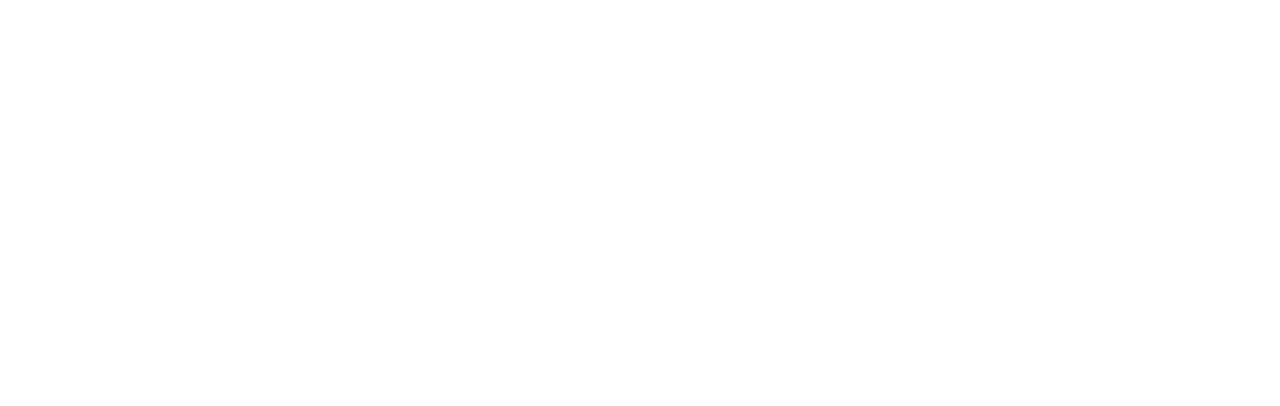
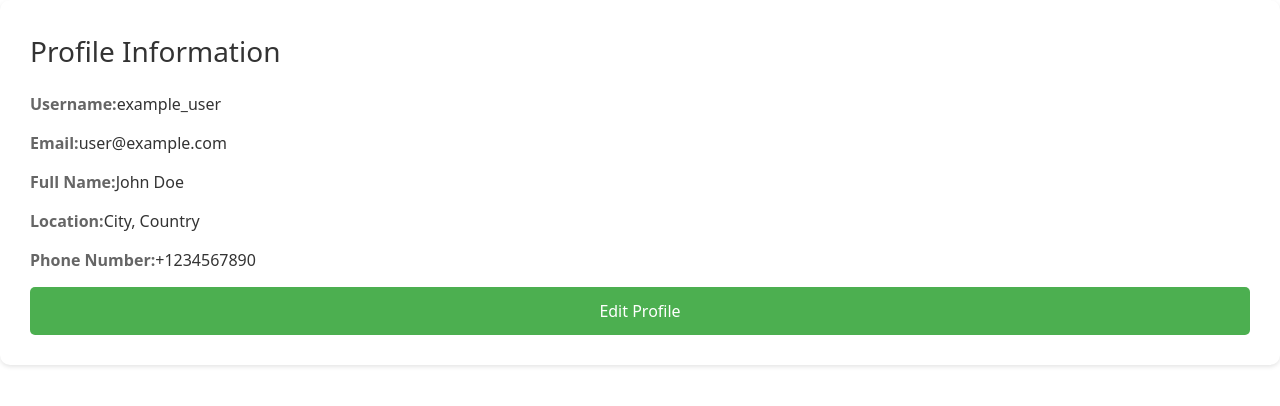
Before and after one commit to shameemGit19/biddingProjectFrontend, a React (Vite) app: page /profile in a window 1280 px wide. Shown: the top 406 px of the page. Built offline with nearby package versions, Linux system fonts and the light colour scheme.

Commit message:
Added Product

```diff
--- a/package.json
+++ b/package.json
@@ -10,6 +10,7 @@
     "preview": "vite preview"
   },
   "dependencies": {
+    "@heroicons/react": "^2.1.1",
     "axios": "^1.6.7",
     "bcrypt": "^5.1.1",
     "git": "^0.1.5",
--- /dev/null
+++ b/src/pages/Chat.jsx
@@ -0,0 +1,51 @@
+import React, { useState } from 'react';
+
+const ChatPage = () => {
+  const [messages, setMessages] = useState([]);
+  const [newMessage, setNewMessage] = useState('');
+
+  const handleSendMessage = () => {
+    if (newMessage.trim() !== '') {
+      setMessages([...messages, { text: newMessage, sender: 'user' }]);
+      setNewMessage('');
+    }
+  };
+
+  return (
+    <div className="absolute bg-black opacity-80 inset-0 z-0">
+      <div className="flex-1 overflow-y-auto p-4">
+        {messages.map((message, index) => (
+          <div
+            key={index}
+            className={`mb-2 ${message.sender === 'user' ? 'text-right' : 'text-left'}`}
+          >
+            <span
+              className={`inline-block p-2 rounded-md ${
+                message.sender === 'user' ? 'bg-blue-500 text-white' : 'bg-gray-300'
+              }`}
+            >
+              {message.text}
+            </span>
+          </div>
+        ))}
+      </div>
+      <div className="p-4 flex items-center">
+        <input
+          type="text"
+          className="flex-1 border rounded-l py-2 px-3 focus:outline-none"
+          placeholder="Type your message..."
+          value={newMessage}
+          onChange={(e) => setNewMessage(e.target.value)}
+        />
+        <button
+          className="bg-blue-500 text-white rounded-r py-2 px-4 ml-2 hover:bg-blue-700 focus:outline-none"
+          onClick={handleSendMessage}
+        >
+          Send
+        </button>
+      </div>
+    </div>
+  );
+};
+
+export default ChatPage;
--- a/src/pages/Home.jsx
+++ b/src/pages/Home.jsx
@@ -11,7 +11,7 @@ function Home() {
         <div>
         <nav className='w-full flex  gap-5 text-white font-semibold justify-between p-10'>
           <li className='list-none hover:text-red-500'>
-          <NavLink>Profile</NavLink>
+          <button className=' hover:text-black' onClick={()=>{navigate('/profile')}}>Profile</button>
           </li>
          <li className='text-black list-none hover:text-red-500'>
          <NavLink>Logout</NavLink>
--- a/src/pages/Login.jsx
+++ b/src/pages/Login.jsx
@@ -41,7 +41,7 @@ function Login() {
           <h1 className='text-white'>Login</h1>
           <input className='w-[250px] text-center sm:w-[300px] md:w-[350px] h-12 placeholder:text-center' onChange={(e)=>(setUsername(e.target.value))} type="text" placeholder='Enter your Username' />
           <input type="password " placeholder='Enter your password' onChange={(e)=>(setPassword(e.target.value))} className='text-center w-[250px] sm:w-[300px] md:w-[350px] h-12 placeholder:text-center' />
-          <button type='submit' className='bg-white  w-32 h-10 rounded-lg font-bold'>Submit</button>
+          <button type='submit' className='bg-white hover:font-white w-32 h-10 rounded-lg font-bold'>Submit</button>
           <div className='flex justify-center'><p className='text-red-500'>{error}</p></div>
           <Link to={'/reset'}><h6 className='text-blue-100 -mt-6 ml-40'><u>Forgot your password?</u></h6></Link>
         </form>
--- /dev/null
+++ b/src/pages/Profile.jsx
@@ -0,0 +1,114 @@
+import React, { useState } from 'react';
+import './ProfileSection.css'; // Import CSS for styling
+
+const ProfileSection = () => {
+  const [user, setUser] = useState({
+    username: 'example_user',
+    email: 'user@example.com',
+    fullName: 'John Doe',
+    location: 'City, Country',
+    phoneNumber: '+1234567890',
+    // Add more user profile data as needed
+  });
+
+  const [editMode, setEditMode] = useState(false);
+  const [updatedUser, setUpdatedUser] = useState({ ...user });
+
+  const handleEditProfile = () => {
+    setEditMode(true);
+  };
+
+  const handleInputChange = (e) => {
+    const { name, value } = e.target;
+    setUpdatedUser({ ...updatedUser, [name]: value });
+  };
+
+  const handleSaveProfile = () => {
+    setUser({ ...updatedUser });
+    setEditMode(false);
+  };
+
+  return (
+    <div className="profile-section">
+      <h2 className="section-title">Profile Information</h2>
+      {editMode ? (
+        <div className="profile-details-edit">
+          <div className="detail">
+            <label>Username:</label>
+            <input
+              type="text"
+              name="username"
+              value={updatedUser.username}
+              onChange={handleInputChange}
+            />
+          </div>
+          <div className="detail">
+            <label>Email:</label>
+            <input
+              type="email"
+              name="email"
+              value={updatedUser.email}
+              onChange={handleInputChange}
+            />
+          </div>
+          <div className="detail">
+            <label>Full Name:</label>
+            <input
+              type="text"
+              name="fullName"
+              value={updatedUser.fullName}
+              onChange={handleInputChange}
+            />
+          </div>
+          <div className="detail">
+            <label>Location:</label>
+            <input
+              type="text"
+              name="location"
+              value={updatedUser.location}
+              onChange={handleInputChange}
+            />
+          </div>
+          <div className="detail">
+            <label>Phone Number:</label>
+            <input
+              type="text"
+              name="phoneNumber"
+              value={updatedUser.phoneNumber}
+              onChange={handleInputChange}
+            />
+          </div>
+          {/* Add more profile details as needed */}
+          <button className="save-profile-btn" onClick={handleSaveProfile}>Save</button>
+        </div>
+      ) : (
+        <div className="profile-details">
+          <div className="detail">
+            <label>Username:</label>
+            <span>{user.username}</span>
+          </div>
+          <div className="detail">
+            <label>Email:</label>
+            <span>{user.email}</span>
+          </div>
+          <div className="detail">
+            <label>Full Name:</label>
+            <span>{user.fullName}</span>
+          </div>
+          <div className="detail">
+            <label>Location:</label>
+            <span>{user.location}</span>
+          </div>
+          <div className="detail">
+            <label>Phone Number:</label>
+            <span>{user.phoneNumber}</span>
+          </div>
+          {/* Add more profile details as needed */}
+          <button className="edit-profile-btn" onClick={handleEditProfile}>Edit Profile</button>
+        </div>
+      )}
+    </div>
+  );
+};
+
+export default ProfileSection;
--- /dev/null
+++ b/src/pages/ProfileSection.css
@@ -0,0 +1,61 @@
+.profile-section {
+    background-color: #ffffff;
+    border-radius: 10px;
+    box-shadow: 0 2px 4px rgba(0, 0, 0, 0.1);
+    padding: 30px;
+    margin-bottom: 30px;
+  }
+
+  .section-title {
+    margin-bottom: 20px;
+    font-size: 28px;
+    color: #333;
+  }
+
+  .profile-details {
+    display: flex;
+    flex-direction: column;
+  }
+
+  .detail {
+    margin-bottom: 15px;
+  }
+
+  .detail label {
+    font-weight: bold;
+    color: #666;
+  }
+
+  .detail span {
+    color: #333;
+  }
+
+  .edit-profile-btn {
+    background-color: #4caf50;
+    color: #ffffff;
+    border: none;
+    border-radius: 5px;
+    padding: 12px 24px;
+    font-size: 16px;
+    cursor: pointer;
+    transition: background-color 0.3s ease;
+  }
+
+  .edit-profile-btn:hover {
+    background-color: #388e3c;
+  }
+  .save-profile-btn {
+    background-color: #2196f3;
+    color: #ffffff;
+    border: none;
+    border-radius: 5px;
+    padding: 12px 24px;
+    font-size: 16px;
+    cursor: pointer;
+    transition: background-color 0.3s ease;
+    width: 100px; /* Adjust width as needed */
+  }
+
+  .save-profile-btn:hover {
+    background-color: #0d8bf7;
+  }
--- a/src/router/CommonRouter.jsx
+++ b/src/router/CommonRouter.jsx
@@ -8,6 +8,9 @@ import Home from '../pages/Home'
 import UserBuy from '../pages/UserBuy'
 import UserSell from '../pages/UserSell'
 import Bidding from '../pages/Bidding'
+import ChatPage from '../pages/Chat'
+import Profile from '../pages/Profile'
+
 function CommonRouter() {
   return (
     <>
@@ -20,6 +23,8 @@ function CommonRouter() {
         <Route path='/buy' element={<UserBuy/>}></Route>
         <Route path='/sell' element={<UserSell/>}></Route>
         <Route path='/bid' element={<Bidding/>}></Route>
+        <Route path='/chat' element={<ChatPage/>}></Route>
+        <Route path='/profile' element={<Profile/>}></Route>
       </Routes>
     </>
   )
```
Also changed, not shown: src/pages/Bidding.jsx (+55 -28 lines), src/pages/UserSell.jsx (+36 -10 lines), 1 other file (tests, documents, lock files or other folders).
